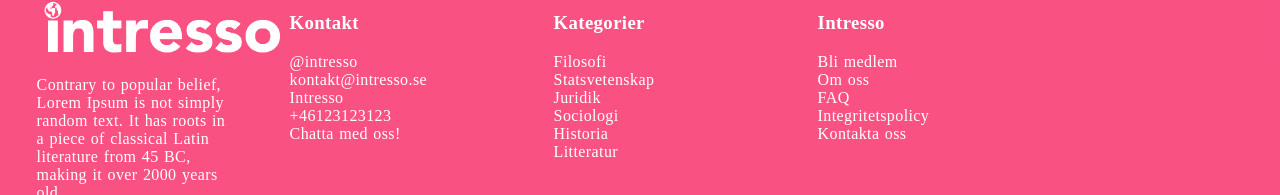
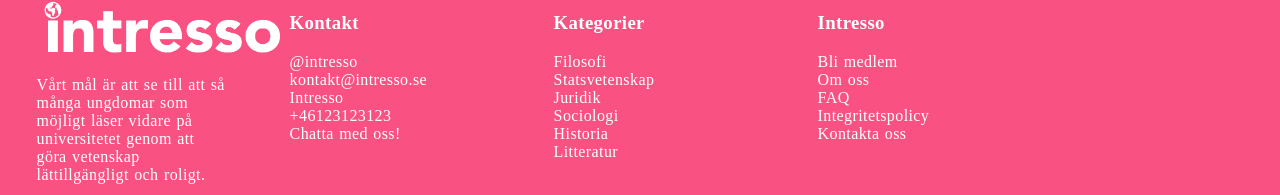
Before and after one commit to Intrigia/intresso.se, a Nuxt app: page /om-oss in a window 1280 px wide. Shown: the part 2605-2800 px from the top of the page. Built offline with nearby package versions, Linux system fonts and the light colour scheme; a web font is replaced by a local one.

Commit message:
fixed mobile menu

```diff
--- a/assets/main.css
+++ b/assets/main.css
@@ -327,6 +327,13 @@
       .about-desc {
         font-size: 1.05rem;
         font-weight: normal;
+        padding: 5vh 0;
+      }
+
+      @media screen and (max-width: 800px) {
+        .about-desc {
+          padding: 0;
+        }
       }
 
       .about-button {
--- a/components/Footer.vue
+++ b/components/Footer.vue
@@ -5,7 +5,7 @@
       <div class="footer-nav">
         <div class="footer-nav-list footer-logo-container">
           <img class="footer-nav-logo" src="../assets/logo-big.png" alt="">
-          <p class="footer-nav-logo-desc">Contrary to popular belief, Lorem Ipsum is not simply random text. It has roots in a piece of classical Latin literature from 45 BC, making it over 2000 years old.</p>
+          <p class="footer-nav-logo-desc">Vårt mål är att se till att så många ungdomar som möjligt läser vidare på universitetet genom att göra vetenskap lättillgängligt och roligt.</p>
         </div>
         <div class="footer-nav-list">
           <h3 class="footer-nav-title">Kontakt</h3>
--- a/components/Nav.vue
+++ b/components/Nav.vue
@@ -28,14 +28,14 @@
       <div class="nav-contact-column">
         <ul><!-- Donera -->
           <li class=""><a href=""></a></li>
-          <li>
+          <!-- <li>
             <button class="nav-member-button" onclick="window.location.href='bli-medlem'">Bli Medlem</button>
-          </li>
+          </li> -->
         </ul>
         <img @click="menuOpen" class="nav-hamburger" src="../assets/hamburger-menu.svg" alt="hamburger_menu">
       </div>
     </div>
-    <div :class="{'menu-open': drawer}" class="menu">
+    <div @click="menuOpen" :class="{'menu-open': drawer}" class="menu">
       <div class="mobile-nav-links nav-links-column">
         <ul>
           <li><nuxt-link to="/kategori/filosofi">Filosofi</nuxt-link></li>
@@ -45,9 +45,9 @@
           <li><nuxt-link to="/kategori/historia">Historia</nuxt-link></li>
           <li><nuxt-link to="/kategori/litteratur">Litteratur</nuxt-link></li>
           <li><nuxt-link to="/om-oss">Om oss</nuxt-link></li>
-          <li><nuxt-link to="/kontakta-oss">Kontakta oss</nuxt-link></li>
+          <!-- <li><nuxt-link to="/kontakta-oss">Kontakta oss</nuxt-link></li>
           <li><nuxt-link to="/faq">FAQ</nuxt-link></li>
-          <li><nuxt-link to="/integritetspolicy">Integritetspolicy</nuxt-link></li>
+          <li><nuxt-link to="/integritetspolicy">Integritetspolicy</nuxt-link></li> -->
         </ul>
       </div>
     </div>
--- a/pages/index.vue
+++ b/pages/index.vue
@@ -41,7 +41,11 @@
           <div class="about-grid">
             <div class="about-info">
               <h3 class="about-title">Vilka är vi?</h3>
-              <p class="about-desc">Contrary to popular belief, Lorem Ipsum is not simply random text. It has roots in a piece of classical Latin literature from 45 BC, making it over 2000 years old. Richard McClintock, a Latin professor at Hampden-Sydney College in Virginia, looked up one of the more obscure Latin words, consectetur, from a Lorem Ipsum passage, and going through the cites of the word in classical literature, discovered the undoubtable source. Lorem Ipsum comes from sections 1.10.32 and 1.10.33 of "de Finibus Bonorum et Malorum" (The Extremes of Good and Evil) by Cicero, written in 45 BC. This book is a treatise on the theory of ethics, very popular during the Renaissance. </p>
+              <p class="about-desc">
+                Vårt mål är att se till att så många ungomar som möjligt läser vidare på universitetet. För att åstadkomma detta har vi valt att
+                engagera oss i den roliga aktiviteten att skriva artiklar om intressanta vetenskapliga ämnen. Vem var den första kvinnan som flög
+                över Atlanten? Chimpanspolitik, vad kan det säga om vårat samhälle? Eller kanske den intressanta frågan: vilken påverkan har sociala medier i samhällets strukturer? <br>
+              </p>
               <button class="about-button" @click="$router.push('/om-oss')">Läs mer</button>
             </div>
             <div class="about-illustration">
--- a/pages/om-oss.vue
+++ b/pages/om-oss.vue
@@ -15,7 +15,6 @@
         <p class="paragraph">Vårt mål är att se till att så många ungomar som möjligt läser vidare på universitetet. För att åstadkomma detta har vi valt att
           engagera oss i den roliga aktiviteten att skriva artiklar om intressanta vetenskapliga ämnen. Vem var den första kvinnan som flög
           över Atlanten? Chimpanspolitik, vad kan det säga om vårat samhälle? Eller kanske den intressanta frågan: vilken påverkan har sociala medier i samhällets strukturer?
-
         </p>
       </div>
       <div class="about-container">
```
